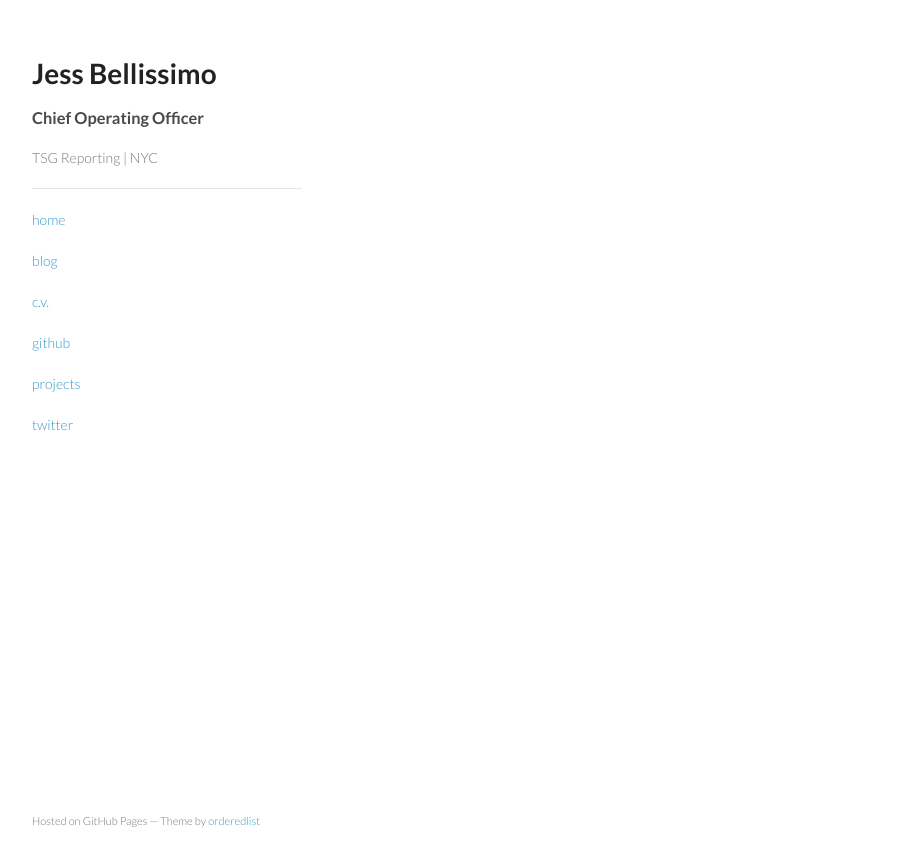
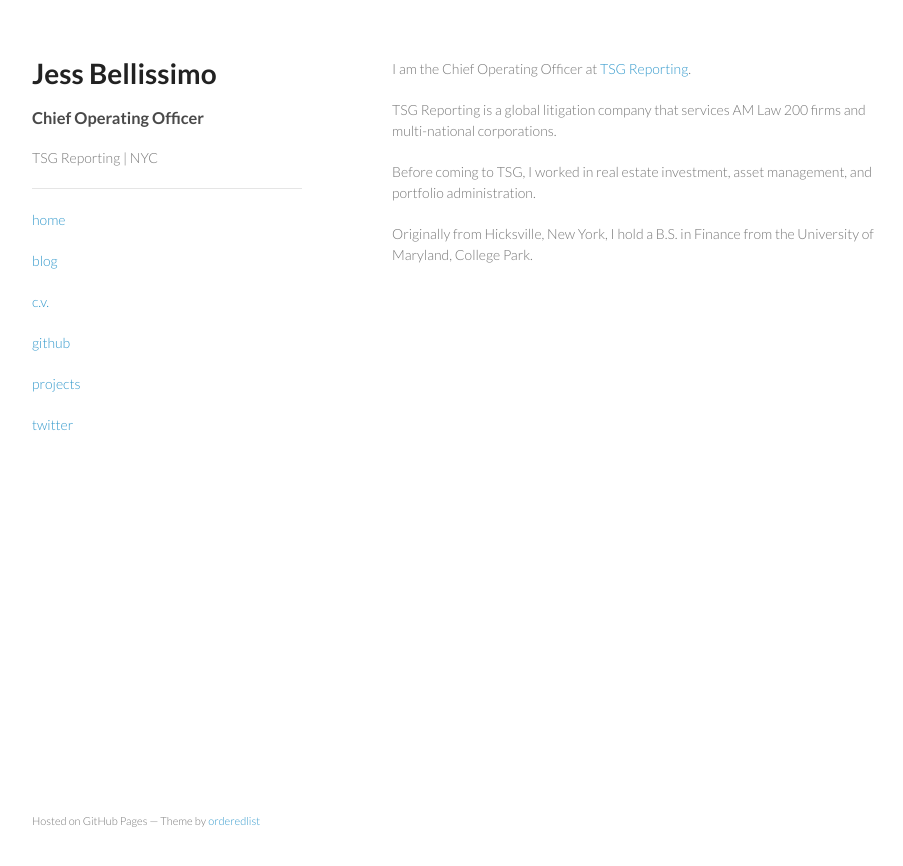
Before and after one commit to JBellissimo/jbellissimo.github.io, a Jekyll site: the page index.html, which Jekyll copies as it is, in a window 1280 px wide. Shown: the top 866 px of the page, without its empty margins (178-1081 px from the left). Built offline with Jekyll 4.4.1, drawn with Linux system fonts in a browser that asks for light colours.

Commit message:
Update index.html

```diff
--- a/index.html
+++ b/index.html
@@ -1,4 +1,51 @@
----
-layout: default
-title: Jess Bellissimo
----
+<!doctype html>
+<html>
+  <head>
+    <meta charset="utf-8">
+    <meta http-equiv="X-UA-Compatible" content="chrome=1">
+    <title>Jess Bellissimo</title>
+
+    <link rel="stylesheet" href="stylesheets/styles.css">
+    <link rel="stylesheet" href="stylesheets/pygment_trac.css">
+    <meta name="viewport" content="width=device-width, initial-scale=1, user-scalable=no">
+  </head>
+  <body>
+    <div class="wrapper">
+      <header>
+        <h1>Jess Bellissimo</a></h1>
+        <p></p>
+<h3>
+<a name="Who I am" class="anchor" href="#who-I-am"><span class="octicon octicon-link"></span></a>Chief Operating Officer</h3>
+<p>TSG Reporting | NYC</p>
+        <hr/>
+
+    <p class="view"><a href="https://jbellissimo.github.io/">home</a></p>
+    <p class="view"><a href="https://jbellissimo.github.io/blog/">blog</a></p>
+    <p class="view"><a href="https://jbellissimo.github.io/cv">c.v.</a></p>
+    <p class="view"><a href="https://github.com/jbellissimo">github</a></p>
+    <p class="view"><a href="https://jbellissimo.github.io/projects">projects</a></p>
+    <p class="view"><a href="https://twitter.com/unclejesseb">twitter</a></p>
+    <!--p class="view"><a href="mailto:jbellissimo@gmail.com">email</a></p-->
+
+
+
+      </header>
+      <section>
+
+<p>I am the Chief Operating Officer at <a href="http://www.tsgreporting.com/">TSG Reporting</a>.</p>
+
+<p>TSG Reporting is a global litigation company that services AM Law 200 firms and multi-national corporations.</p>
+
+<p>Before coming to TSG, I worked in real estate investment, asset management, and portfolio administration.</p>
+
+<p>Originally from Hicksville, New York, I hold a B.S. in Finance from the University of Maryland, College Park.</p>
+
+      </section>
+      <footer>
+        <p><small>Hosted on GitHub Pages &mdash; Theme by <a href="https://github.com/orderedlist">orderedlist</a></small></p>
+      </footer>
+    </div>
+    <script src="javascripts/scale.fix.js"></script>
+
+  </body>
+</html>
```
